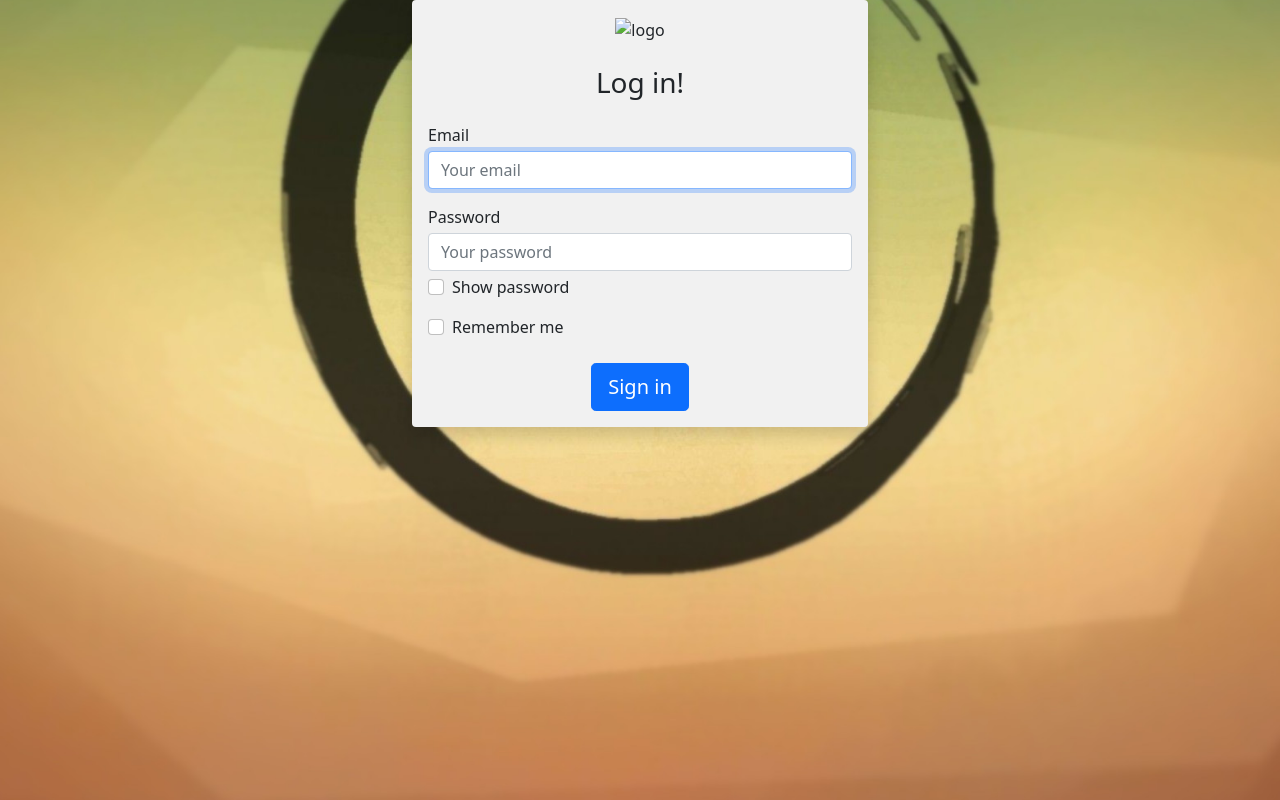
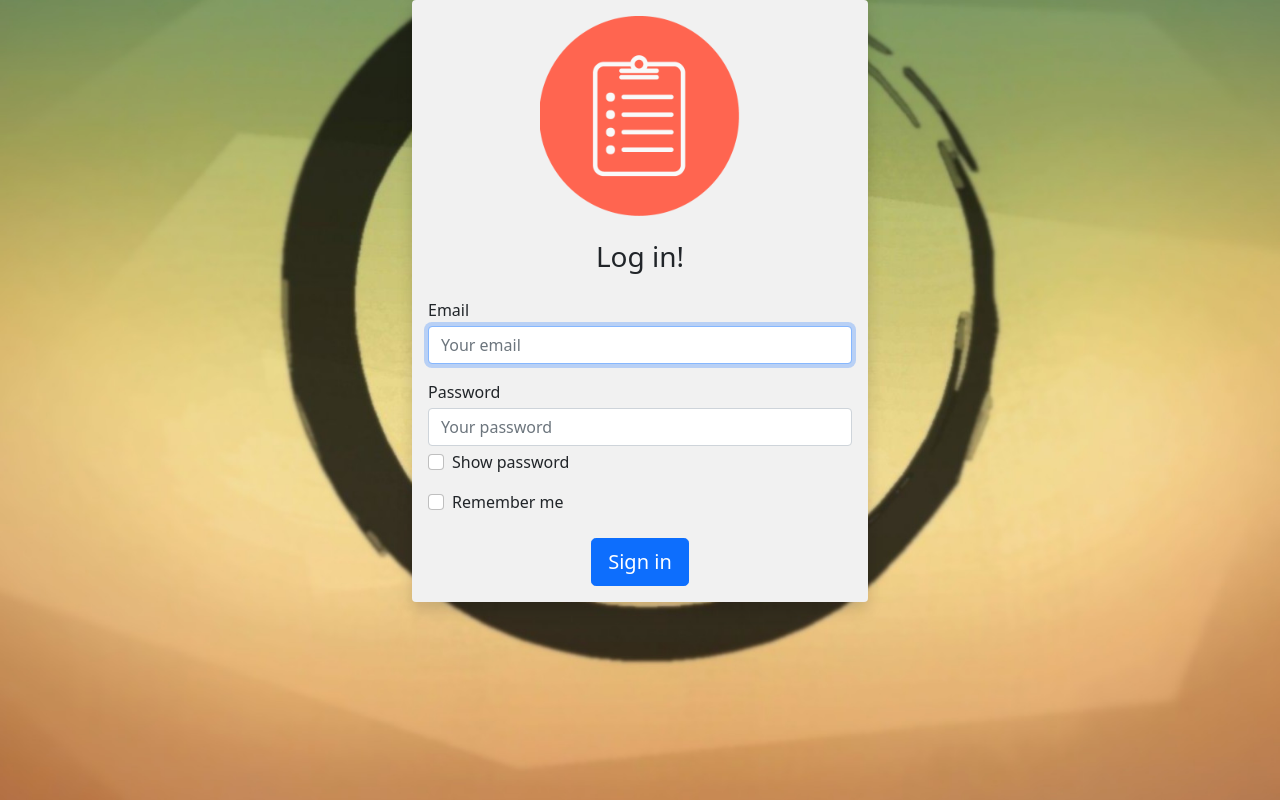
Before and after one commit to grosmanal/lao, a Symfony app: template templates/security/login.html.twig in a window 1280 px wide. Run offline with Twig, Linux system fonts and the light colour scheme; the template is opened without the code that fills it, so the values that code supplies are empty; style sheets or scripts are compiled from the project's sources; some libraries are stand-ins or nearby versions.

Commit message:
Ajout d'un logo sur page login

```diff
--- a/assets/styles/login.scss
+++ b/assets/styles/login.scss
@@ -1,10 +1,14 @@
 @import './bootstrap';
 
 body {
-    background-image: url('../images/wp3165576-zen-wallpaper.jpg');
+    background-image: url('../images/zen-wallpaper.jpg');
     background-position: center;
     background-size: cover;
     background-repeat: no-repeat;
+}
+
+.logo {
+    max-width: 200px;
 }
 
 .body-content {
--- a/package.json
+++ b/package.json
@@ -13,6 +13,7 @@
         "bootstrap-icons": "^1.5.0",
         "bs-custom-file-input": "^1.3.4",
         "core-js": "^3.0.0",
+        "file-loader": "^6.0.0",
         "intl-messageformat": "^9.9.2",
         "jest": "^27.2.4",
         "jest-serializer-vue": "^2.0.2",
--- a/templates/security/login.html.twig
+++ b/templates/security/login.html.twig
@@ -16,7 +16,7 @@
                 </div>
             {% endif %}
             <div class="logo-container text-center">
-                <img src="https://via.placeholder.com/200" alt="logo" class="logo mx-auto">
+                <img src="{{ asset('build/images/checklist.png') }}" alt="logo" class="logo mx-auto">
             </div>
 
             <h1 class="h3 mt-4 font-weight-normal text-center">{% trans %}message.connect{% endtrans %}</h1>
--- a/webpack.config.js
+++ b/webpack.config.js
@@ -14,6 +14,11 @@ Encore
     .setPublicPath('/build')
     // only needed for CDN's or sub-directory deploy
     //.setManifestKeyPrefix('build/')
+
+    .copyFiles({
+        from: './assets/images',
+        to: 'images/[path][name].[hash:8].[ext]',
+    })
 
     /*
      * ENTRY CONFIG
```
Also changed, not shown: assets/images/checklist.png (added), assets/images/zen-wallpaper.jpg (renamed from assets/images/wp3165576-zen-wallpaper.jpg), 1 other file.
